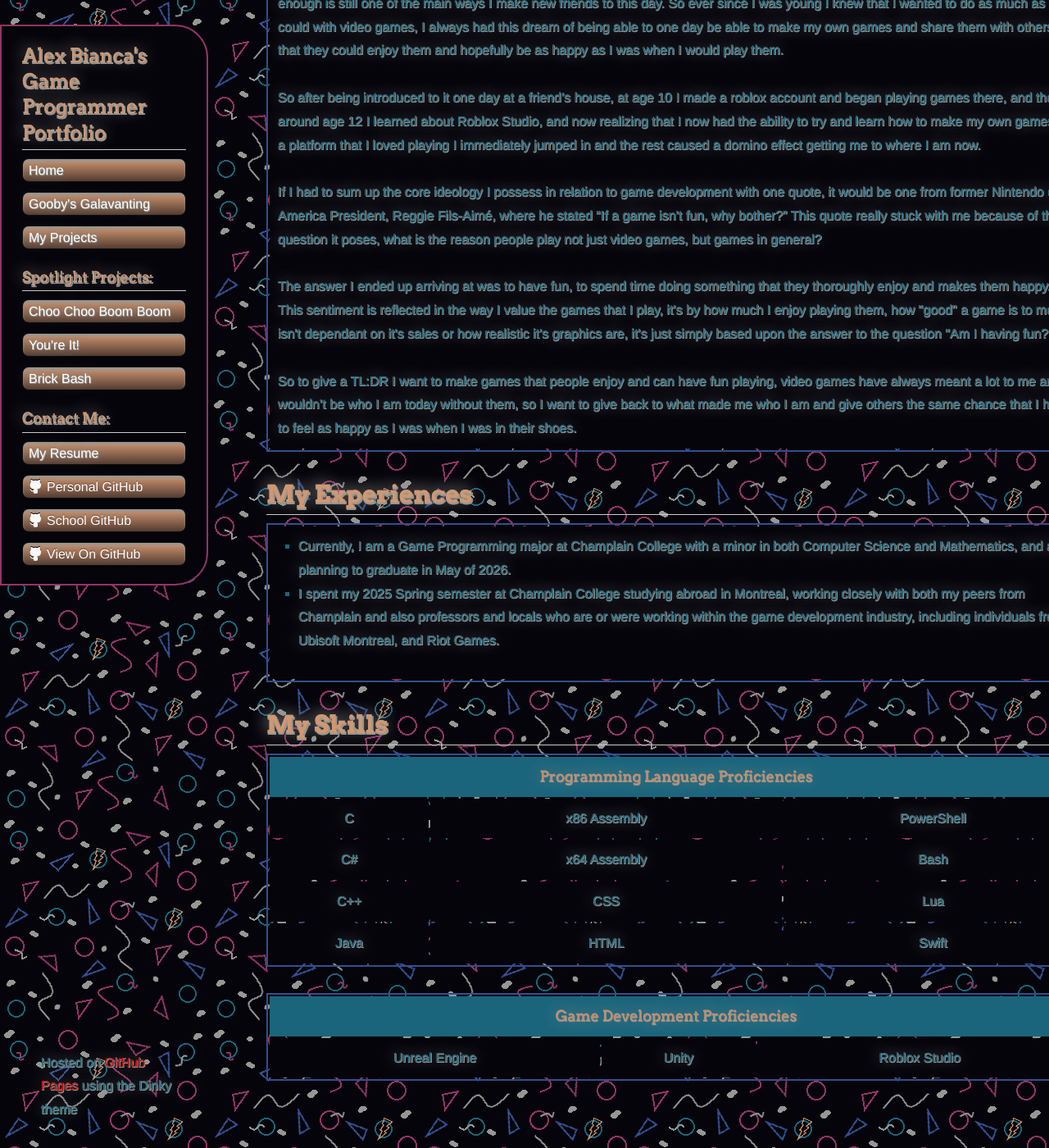
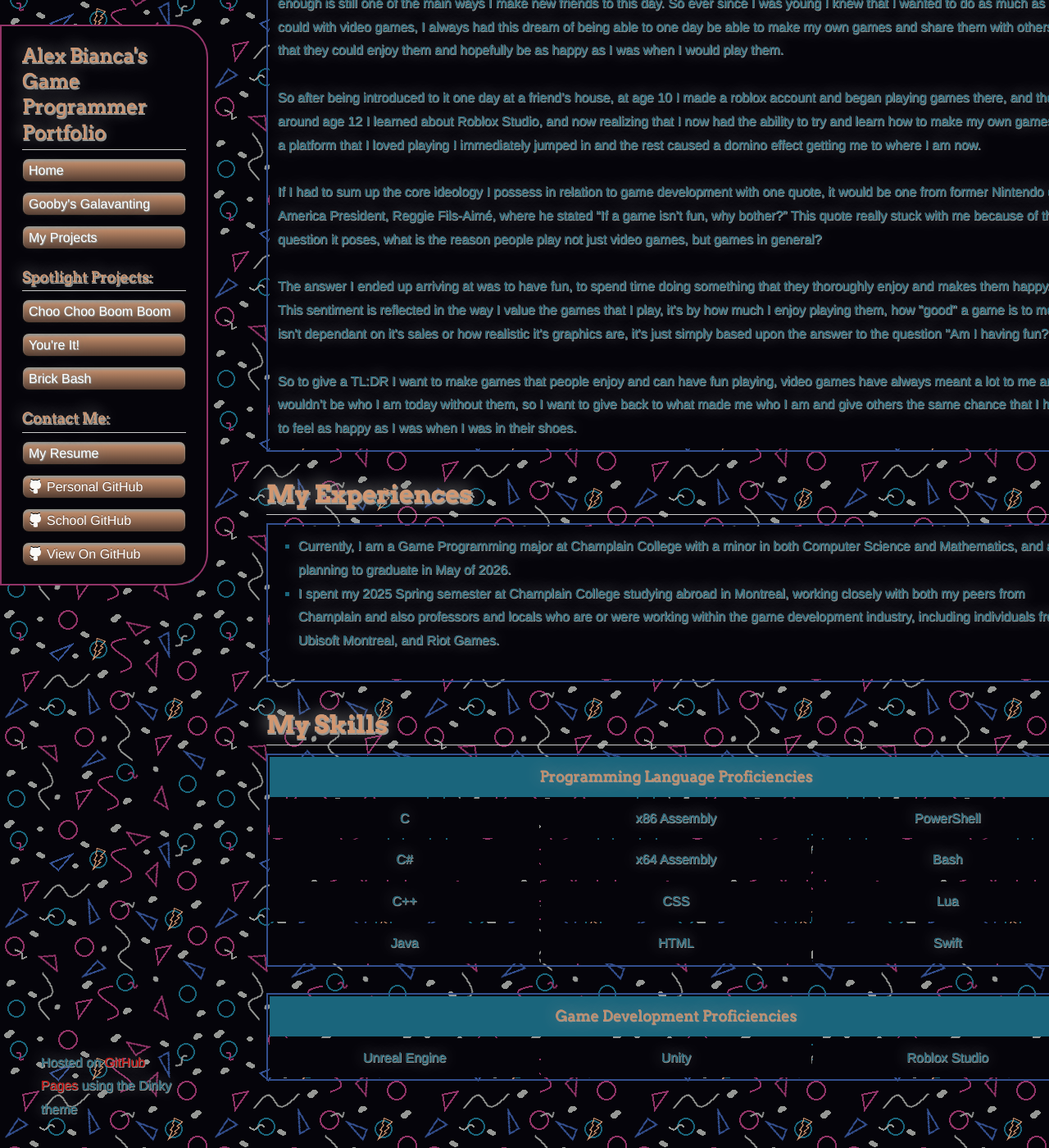
Before and after one commit to goobydaniels/goobydaniels.github.io, a Jekyll site: the page built from index.md, in a window 1280 px wide and 1400 px high, scrolled down 541 px. Shown: the whole window at 82% size. Built offline with Jekyll 4.4.1, drawn with Linux system fonts in a browser that asks for light colours; our own code applies the rules of GitHub Pages for plain Markdown files.

Commit message:
table formatting changes

```diff
--- a/_sass/jekyll-theme-dinky.scss
+++ b/_sass/jekyll-theme-dinky.scss
@@ -278,6 +278,7 @@
 
 table {
   width:100%;
+  table-layout: fixed;
 }
 
 table {
@@ -297,6 +298,8 @@
   background: #1a657c;
   // Header box text color
   color: #c58e6a;
+  // Text wrap
+  word-wrap: break-word;
  }
 
 td {
```
